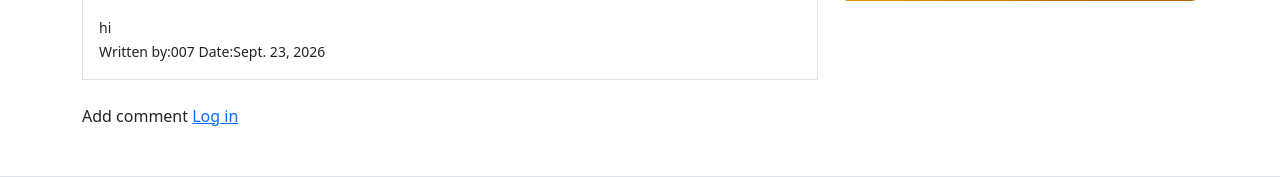
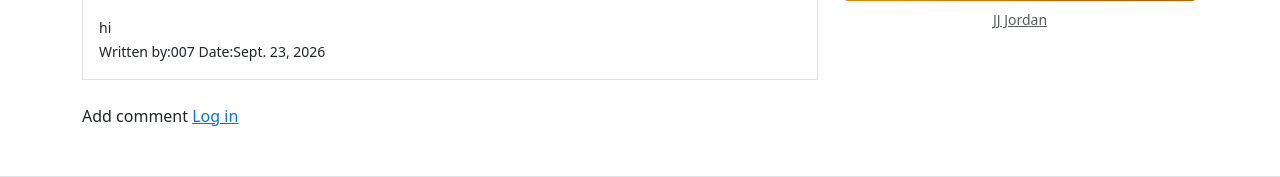
Before and after one commit to liberbell/dj13, a Django app: page /blog/1/ in a window 1280 px wide. Shown: the part 732-909 px from the top of the page. Run offline with Django 5.2, Linux system fonts and the light colour scheme; data comes from the database, SQL or seed files in the repository.

Commit message:
sidebar3

```diff
--- a/project1/templates/mysite/snippets/sidebar.html
+++ b/project1/templates/mysite/snippets/sidebar.html
@@ -8,5 +8,8 @@
 
     <figure class="figure">
         <img class="figure-img img-fluid rounded" src="{% static 'mysite/9683486.jpg' %}" alt="">
+        <figcaption class="figure-caption text-center font-italic small">
+            <a class="text-muted" href="https://www.pexels.com/ja-jp/photo/9683486/">JJ Jordan</a>
+        </figcaption>
     </figure>
 </aside>
```
